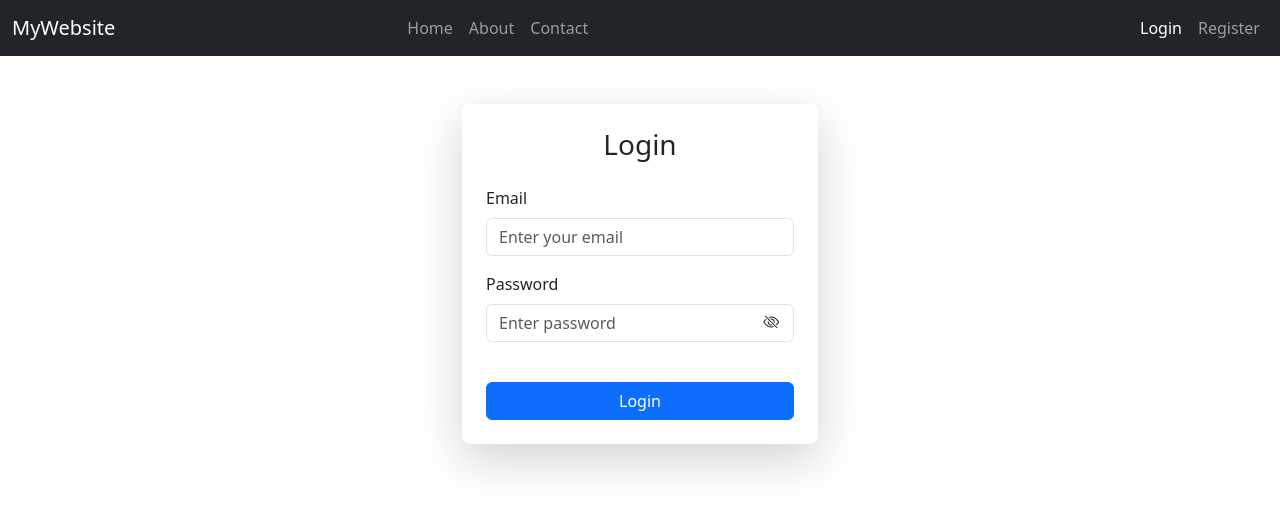
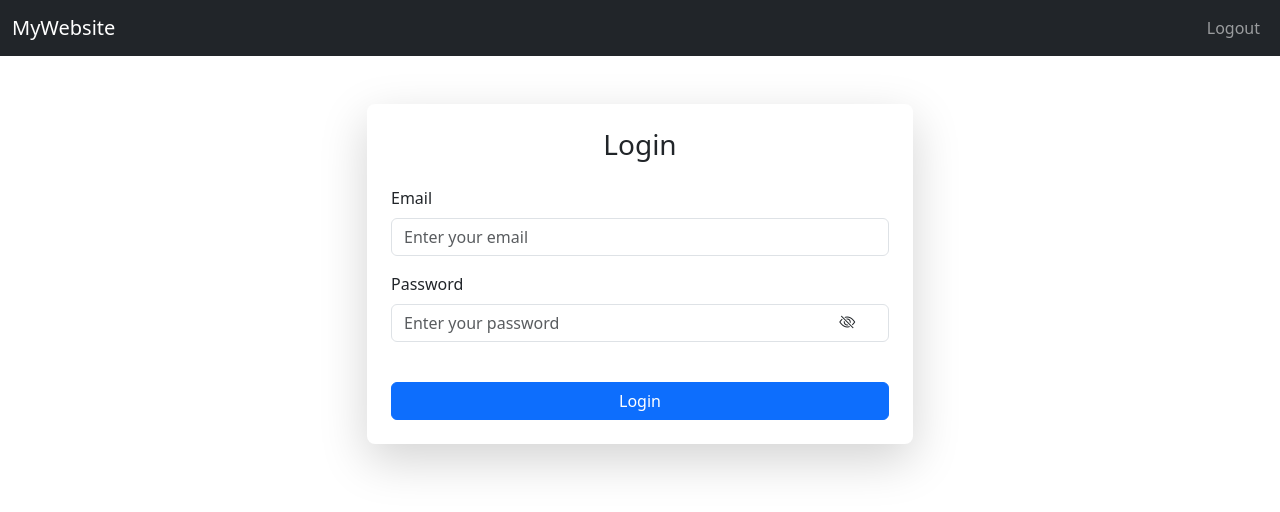
Before and after one commit to praveendpjs/Wafes-tasks, an Angular app in the folder personal-dashboard-app/: page /login in a window 1280 px wide. Shown: the top 512 px of the page. Built offline with nearby package versions, Linux system fonts and the light colour scheme; sample sign-in values are in the browser's storage.

Commit message:
auth services added

```diff
--- /dev/null
+++ b/personal-dashboard-app/src/app/Components/Services/auth.ts
@@ -0,0 +1,32 @@
+import { Injectable } from '@angular/core';
+import { BehaviorSubject } from 'rxjs';
+
+@Injectable({
+  providedIn: 'root'
+})
+export class AuthService {
+  private loggedIn = new BehaviorSubject<boolean>(this.hasToken());
+
+  isLoggedIn$ = this.loggedIn.asObservable();
+
+  constructor() {}
+
+  private hasToken(): boolean {
+    return !!localStorage.getItem('loggedInUser');
+  }
+
+  login(user: any) {
+    localStorage.setItem('loggedInUser', JSON.stringify(user));
+    this.loggedIn.next(true);
+  }
+
+  logout() {
+    localStorage.removeItem('loggedInUser');
+    this.loggedIn.next(false);
+  }
+
+  getUser() {
+    const user = localStorage.getItem('loggedInUser');
+    return user ? JSON.parse(user) : null;
+  }
+}
--- /dev/null
+++ b/personal-dashboard-app/src/app/Components/dashboard/dashboard.html
@@ -0,0 +1 @@
+<p>dashboard works!</p>
--- a/personal-dashboard-app/src/app/Components/login/login.html
+++ b/personal-dashboard-app/src/app/Components/login/login.html
@@ -1,25 +1,46 @@
 <div class="container mt-5">
   <div class="row justify-content-center">
-    <div class="col-md-4">
+    <div class="col-md-6">
       <div class="card shadow-lg border-0 rounded-3">
         <div class="card-body p-4">
           <h3 class="text-center mb-4">Login</h3>
 
-          <form>
+          <form [formGroup]="loginForm" (ngSubmit)="onSubmit()">
             <div class="mb-3">
-              <label class="form-label">Email</label>
-              <input type="email" class="form-control" placeholder="Enter your email" required>
+              <label for="email" class="form-label">Email</label>
+              <input
+                type="email"
+                class="form-control"
+                formControlName="email"
+                id="email"
+                placeholder="Enter your email"
+                required
+              />
             </div>
 
             <div class="mb-3 position-relative">
-              <label class="form-label">Password</label>
-              <input type="password" class="form-control" id="loginPassword" placeholder="Enter password" required>
-              <i class="bi bi-eye-slash" id="toggleLoginPassword"></i>
+              <label for="password" class="form-label">Password</label>
+              <input
+                [type]="showPassword ? 'text' : 'password'"
+                class="form-control"
+                formControlName="password"
+                id="password"
+                placeholder="Enter your password"
+                required
+              />
+              <i
+                class="bi"
+                [ngClass]="showPassword ? 'bi-eye' : 'bi-eye-slash'"
+                (click)="togglePasswordVisibility()"
+              ></i>
             </div>
+
+            @if (errorMessage) {
+              <div class="text-danger mb-3">{{ errorMessage }}</div>
+            }
 
             <button type="submit" class="btn btn-primary w-100">Login</button>
           </form>
-
         </div>
       </div>
     </div>
--- a/personal-dashboard-app/src/app/Components/login/login.ts
+++ b/personal-dashboard-app/src/app/Components/login/login.ts
@@ -1,12 +1,52 @@
+import { CommonModule } from '@angular/common';
 import { Component } from '@angular/core';
+import { FormBuilder, FormGroup, Validators, ReactiveFormsModule } from '@angular/forms';
+import { Router } from '@angular/router';
+import { AuthService } from '../Services/auth';
 
 @Component({
   selector: 'app-login',
-  imports: [],
+  imports: [ReactiveFormsModule, CommonModule],
   templateUrl: './login.html',
   styleUrl: './login.css',
 })
 export class Login {
+  loginForm: FormGroup;
+  showPassword = false;
+  errorMessage = '';
 
+  constructor(private fb: FormBuilder, private router: Router,  private auth: AuthService) {
+    this.loginForm = this.fb.group({
+      email: ['', [Validators.required, Validators.email]],
+      password: ['', Validators.required],
+    });
+  }
 
+  togglePasswordVisibility() {
+    this.showPassword = !this.showPassword;
+  }
+
+  onSubmit() {
+    if (this.loginForm.valid) {
+      const { email, password } = this.loginForm.value;
+      const savedUser = localStorage.getItem('registeredUser');
+
+      if (savedUser) {
+        const user = JSON.parse(savedUser);
+
+        if (user.email === email && user.password === password) {
+          this.auth.login(user);
+          alert(`Welcome back, ${user.firstName}!`);
+          this.router.navigate(['/dashboard']);
+        }
+
+        else {
+          this.errorMessage = 'Invalid email or password.';
+        }
+    } else {
+      this.loginForm.markAllAsTouched();
+      this.errorMessage = 'Please fill in all fields correctly.';
+    }
+  }
 }
+}
--- a/personal-dashboard-app/src/app/app.html
+++ b/personal-dashboard-app/src/app/app.html
@@ -1,8 +1,8 @@
+@if(!isLoggedIn){
 <nav class="navbar navbar-expand-lg navbar-dark bg-dark">
   <div class="container-fluid">
     <!-- Brand -->
     <a class="navbar-brand" href="#">MyWebsite</a>
-
     <!-- Toggler -->
     <button class="navbar-toggler" type="button" data-bs-toggle="collapse" data-bs-target="#navbarNav"
       aria-controls="navbarNav" aria-expanded="false" aria-label="Toggle navigation">
@@ -36,5 +36,28 @@
     </div>
   </div>
 </nav>
+} @else {
+  <nav class="navbar navbar-expand-lg navbar-dark bg-dark">
+  <div class="container-fluid">
+    <!-- Brand -->
+    <a class="navbar-brand" href="#">MyWebsite</a>
+    <!-- Toggler -->
+    <button class="navbar-toggler" type="button" data-bs-toggle="collapse" data-bs-target="#navbarNav"
+      aria-controls="navbarNav" aria-expanded="false" aria-label="Toggle navigation">
+      <span class="navbar-toggler-icon"></span>
+    </button>
 
+    <!-- Navbar content -->
+    <div class="collapse navbar-collapse" id="navbarNav">
+
+      <!-- Right corner buttons -->
+      <ul class="navbar-nav ms-auto">
+        <li class="nav-item">
+          <a class="nav-link" (click)="logout()" routerLinkActive="active">Logout</a>
+        </li>
+      </ul>
+    </div>
+  </div>
+</nav>
+}
 <router-outlet></router-outlet>
--- a/personal-dashboard-app/src/app/app.routes.ts
+++ b/personal-dashboard-app/src/app/app.routes.ts
@@ -4,6 +4,7 @@ import { About } from './Components/about/about';
 import { Contact } from './Components/contact/contact';
 import { Login } from './Components/login/login';
 import { Register } from './Components/register/register';
+import { Dashboard } from './Components/dashboard/dashboard';
 
 export const routes: Routes = [
   { path: '', redirectTo: '/home', pathMatch: 'full' },
@@ -12,5 +13,8 @@ export const routes: Routes = [
   { path: 'contact', component: Contact },
   { path: 'login', component: Login },
   { path: 'register', component: Register },
+  { path: 'dashboard', component: Dashboard },
+
+  { path: '**', redirectTo: 'register' },
 
 ];
--- a/personal-dashboard-app/src/app/app.ts
+++ b/personal-dashboard-app/src/app/app.ts
@@ -1,5 +1,6 @@
 import { Component, signal } from '@angular/core';
 import { RouterOutlet, RouterLink, RouterLinkActive } from '@angular/router';
+import { AuthService } from './Components/Services/auth';
 
 @Component({
   selector: 'app-root',
@@ -8,5 +9,14 @@ import { RouterOutlet, RouterLink, RouterLinkActive } from '@angular/router';
   styleUrl: './app.css'
 })
 export class App {
-  protected readonly title = signal('personal-dashboard-app');
+  isLoggedIn = false;
+
+  constructor(private auth: AuthService) {
+    // Subscribe to login state
+    this.auth.isLoggedIn$.subscribe(status => this.isLoggedIn = status);
+  }
+
+  logout() {
+    this.auth.logout();
+  }
 }
```
Also changed, not shown: personal-dashboard-app/src/app/Components/dashboard/dashboard.ts (added, +11 -0 lines), personal-dashboard-app/src/app/Components/dashboard/dashboard.css (added), 2 other files (tests, documents, lock files or other folders).
